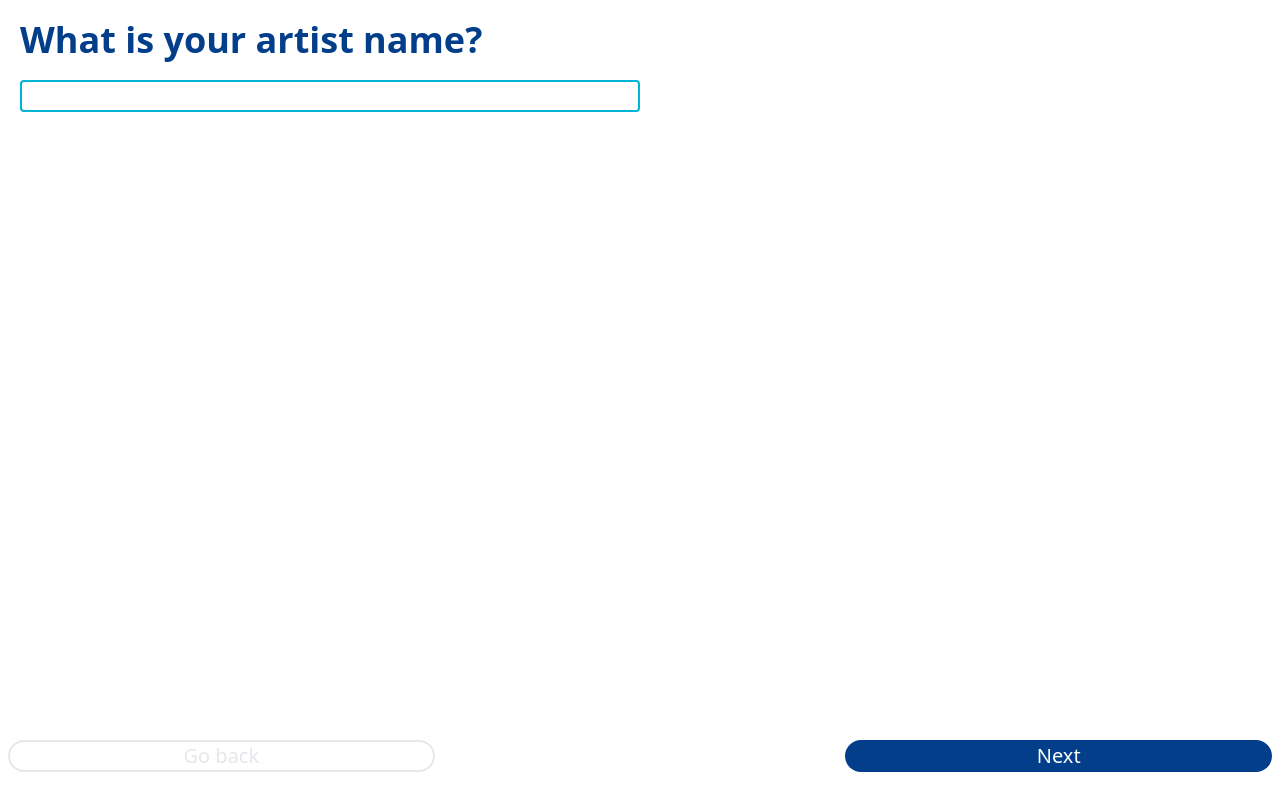
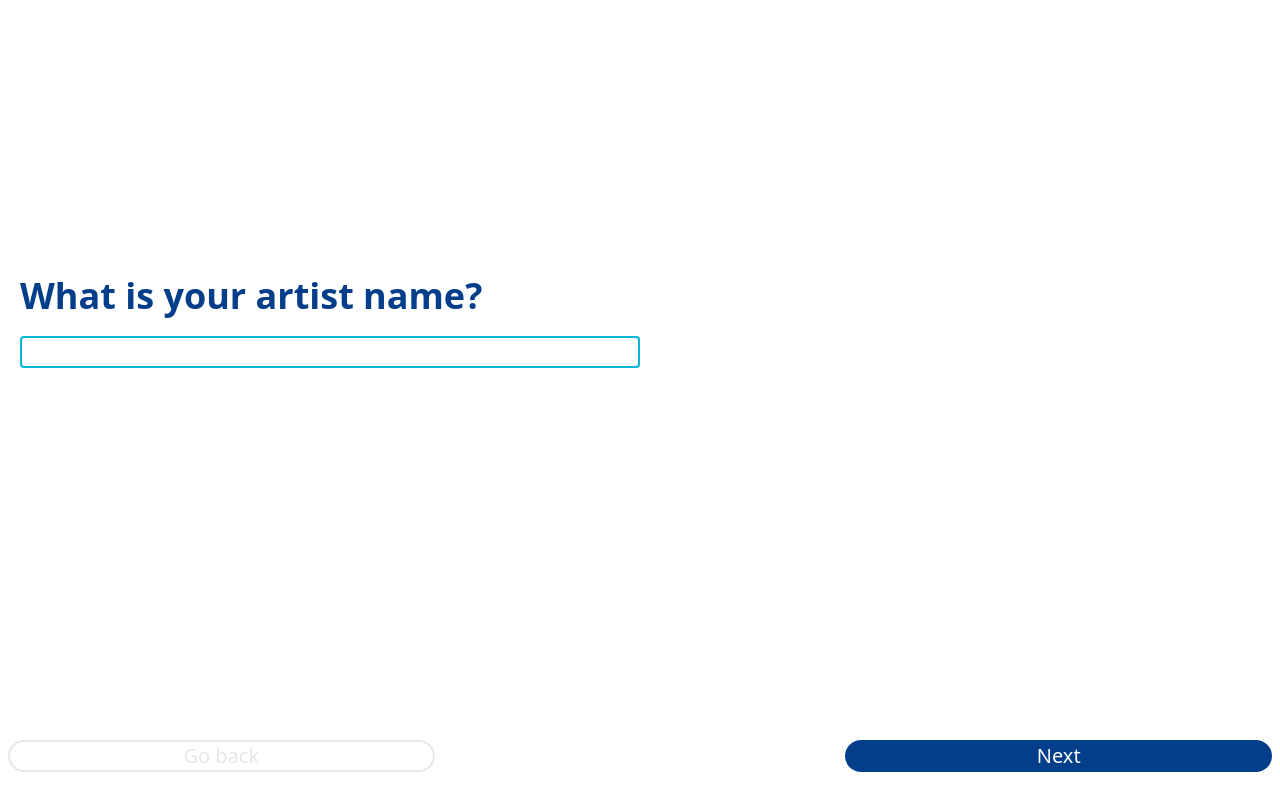
Before and after one commit to kwolsink/mix-with-me, a Vue app: page /#/configure in a window 1280 px wide. Built offline with nearby package versions, Linux system fonts and the light colour scheme; no server answers; sample sign-in values are in the browser's storage.

Commit message:
form now displays in the middle of page

```diff
--- a/src/components/ArtistConfigurationPage.vue
+++ b/src/components/ArtistConfigurationPage.vue
@@ -1,6 +1,6 @@
 <template>
     <div class="min-h-full flex flex-col">
-        <form class="m-5">
+        <form class="m-5 pt-64">
             <div v-if="formProgress === 0" class="field flex flex-col justify-start">
                 <label class="question">What is your artist name?</label>
                 <input class="answer-text text-xl" type="text" />
@@ -54,6 +54,7 @@ const amountOfQuestions = 2
 const formProgress = ref(0)
 
 
+
 const goNext = function() {
     if (formProgress.value >= amountOfQuestions) {
         return
```
